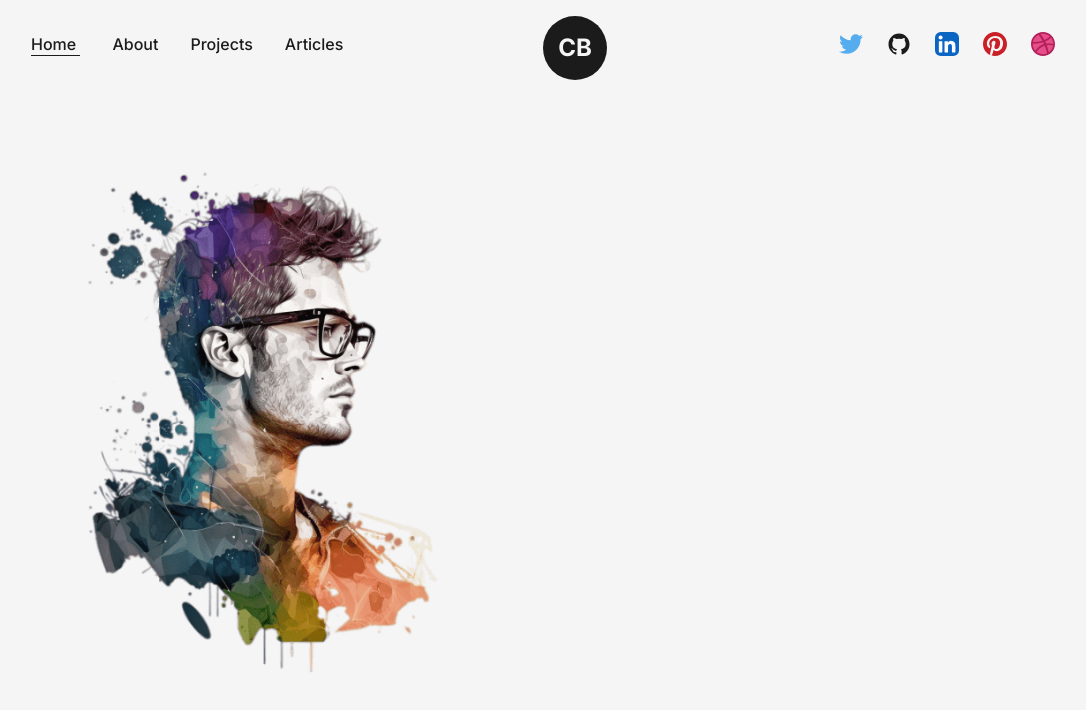
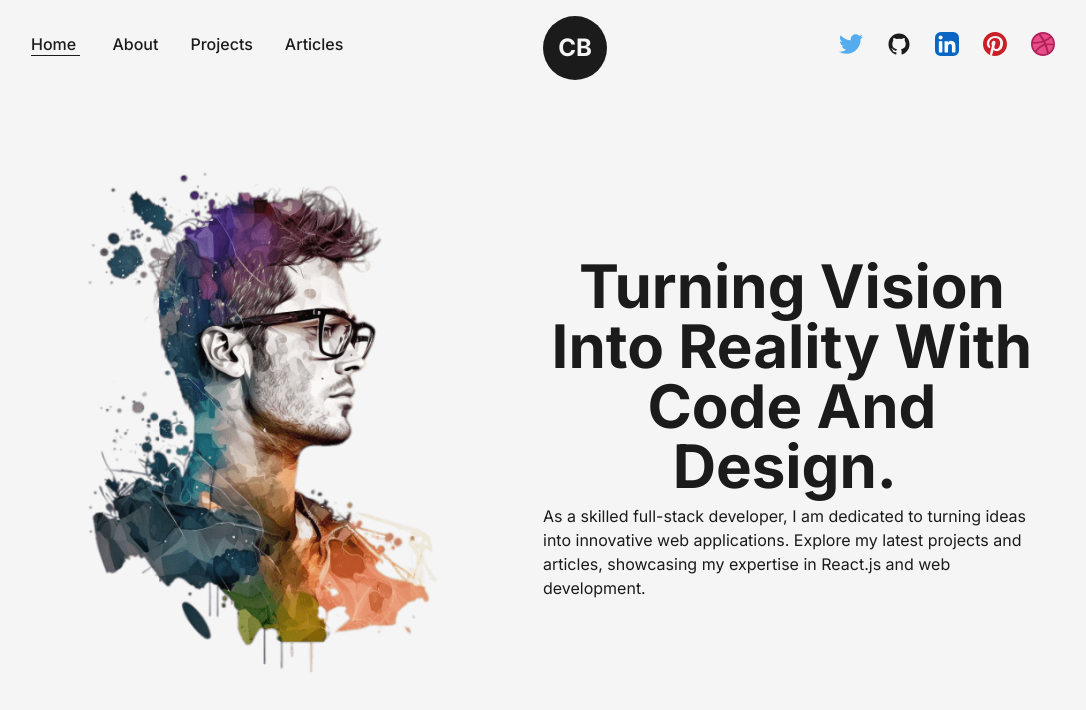
Before and after one commit to LoGiSTeRr/DanielPortfolio, a Next.js app: page / in a window 1280 px wide. Shown: the top 710 px of the page, without its empty margins (97-1183 px from the left). Built offline with nearby package versions, Linux system fonts and the light colour scheme.

Commit message:
home page p2

```diff
--- /dev/null
+++ b/app/components/AnimatedText.jsx
@@ -0,0 +1,18 @@
+import React from "react"
+
+const AnimatedText = ({text,className = ''}) => {
+  return (
+    <div className='w-full mx-auto py-2 flex items-center justify-center text-center overflow-hidden'>
+        <h1 className={`inline-block w-full text-dark font-bold capitalize ${className}`}>
+            {
+                text.split(" ").map((word,index) =>
+                <span key={word+'-'+index} className="inline-block">
+                    {word}&nbsp;
+                </span>
+                )
+            }
+        </h1>
+    </div>
+  )
+}
+export default AnimatedText
--- a/app/page.js
+++ b/app/page.js
@@ -3,10 +3,11 @@ import Navbar from "./layouts/Navbar";
 import Layout from "./layouts/Layout";
 
 import ProfilePicture from '../public/images/profile/developer-pic-1.png'
+import AnimatedText from "./components/AnimatedText";
 
 export default function Home() {
   return (
-    <main className="bg-light text-dark" >
+    <main className="bg-light text-dark">
       <Navbar />
 
       <div className="flex items-center text-dark w-full min-h-screen">
@@ -19,6 +20,18 @@ export default function Home() {
                 className="h-auto w-full"
               />
             </div>
+            <div className="w-1/2 flex flex-col items-center self-center">
+              <AnimatedText
+                className="text-6xl"
+                text="Turning Vision Into Reality With Code And Design. "
+              />
+              <p>
+                As a skilled full-stack developer, I am dedicated to turning
+                ideas into innovative web applications. Explore my latest
+                projects and articles, showcasing my expertise in React.js and
+                web development.
+              </p>
+            </div>
           </div>
         </Layout>
       </div>
```
